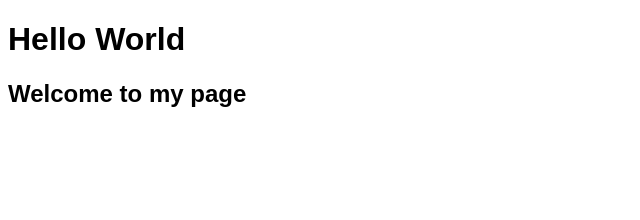
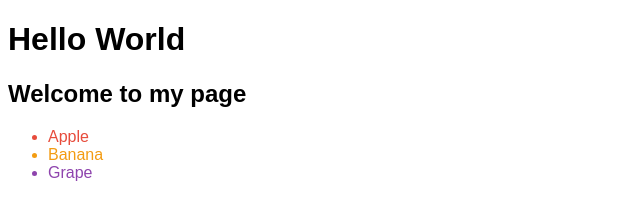
Before and after one commit to sabinan874-lab/test, a plain HTML site: page index.html in a window 1280 px wide. Shown: the whole page, without its empty margins (0-640 px from the left). Drawn offline with Linux system fonts and the light colour scheme.

Commit message:
colors added to fruits

```diff
--- a/css/style.css
+++ b/css/style.css
@@ -1,3 +1,6 @@
 body {
     font-family: Arial, sans-serif;
 }
+.apple  { color: #e74c3c; }
+.banana { color: #f39c12; }
+.grape  { color: #8e44ad; }
--- a/index.html
+++ b/index.html
@@ -9,5 +9,10 @@
 <body>
     <h1>Hello World</h1>
     <h2>Welcome to my page</h2>
+    <ul>
+    <li class="apple">Apple</li>
+    <li class="banana">Banana</li>
+    <li class="grape">Grape</li>
+</ul>
 </body>
 </html>
```
